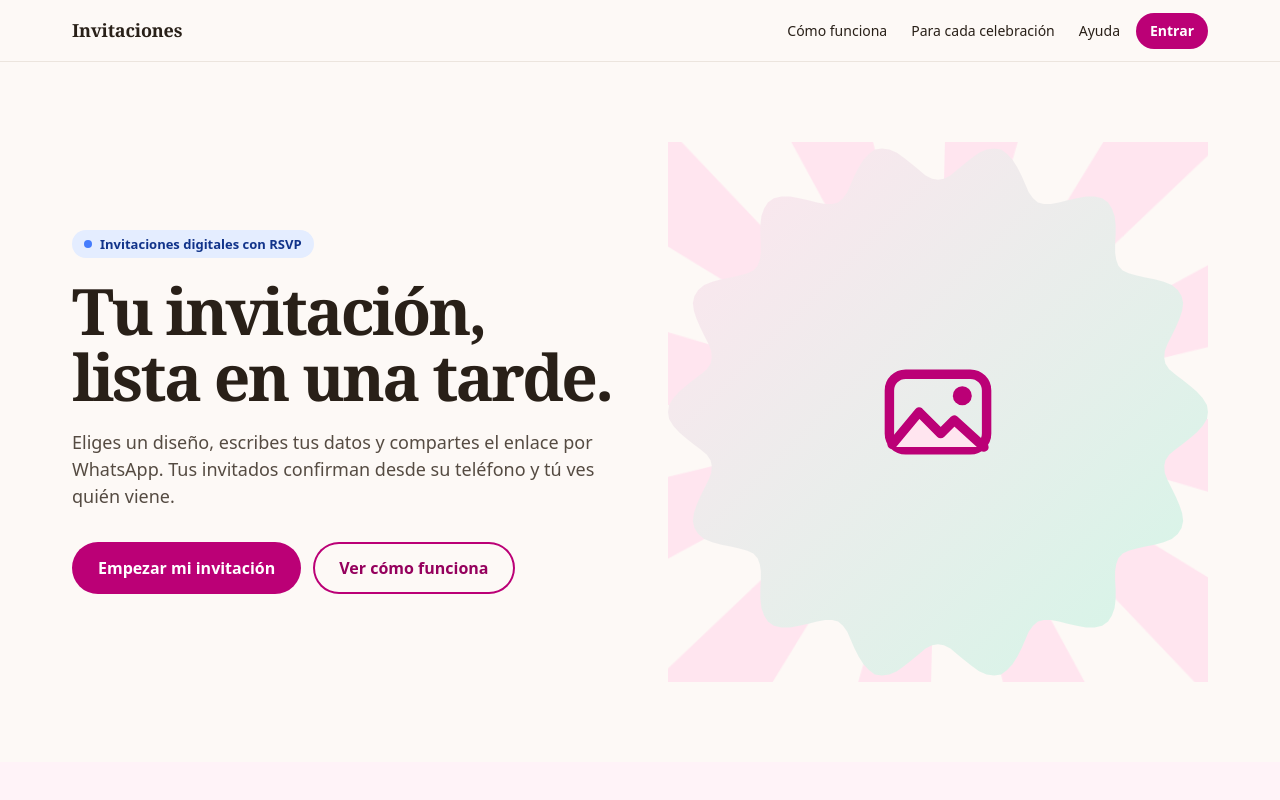
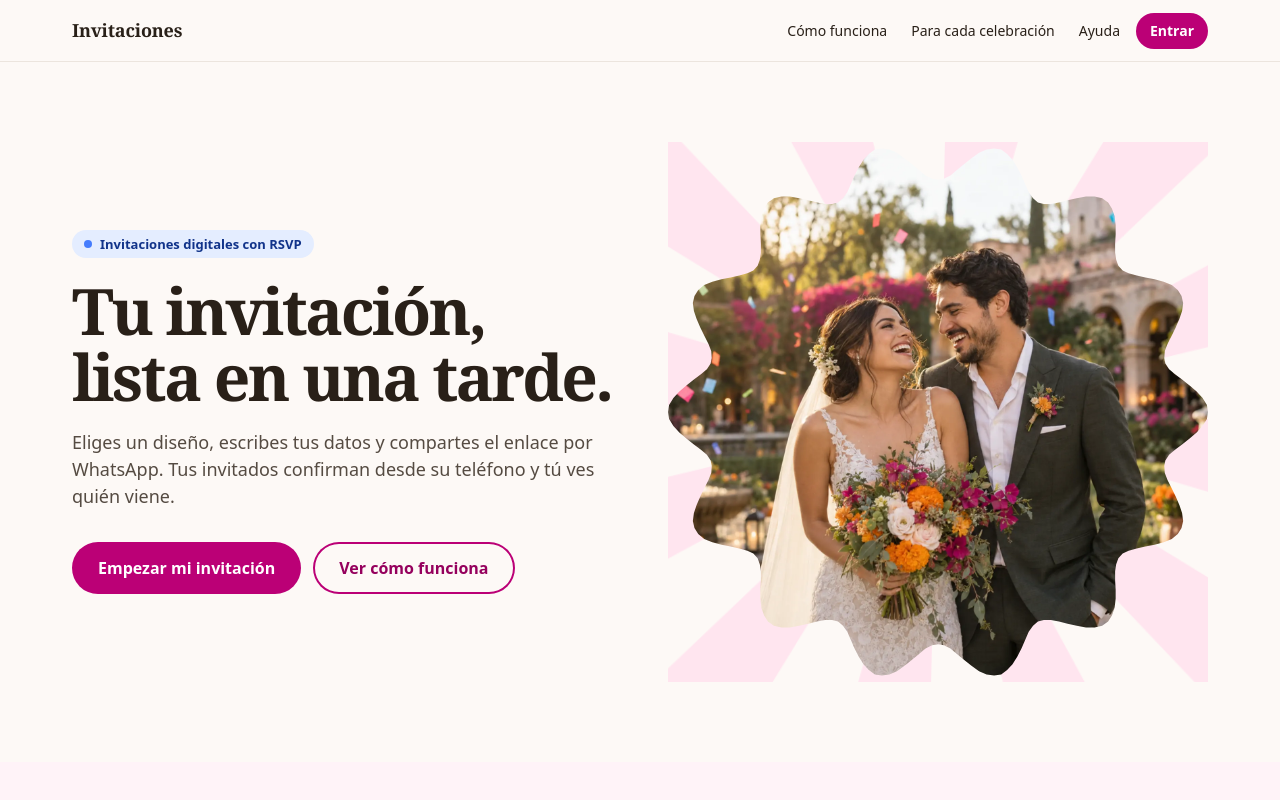
Before and after one commit to DvDavs/RSVP-Lino-y-Sello, a Next.js app in the folder frontend/apps/web/: page / in a window 1280 px wide. Shown: the top 800 px of the page. Built offline with nearby package versions, Linux system fonts and the light colour scheme; a web font is replaced by a local one.

Commit message:
feat(web): add landing hero image

```diff
--- a/frontend/apps/web/components/sitio/Hero.tsx
+++ b/frontend/apps/web/components/sitio/Hero.tsx
@@ -45,7 +45,7 @@ export function Hero() {
             points={14}
             amplitude={3.5}
             ratio="1 / 1"
-            imageId="landing-hero"
+            src="/imagenes/landing-hero.webp"
             alt={es_MX.sitio.hero.fotoPendiente}
             className="mx-auto w-[86%]"
           />
```
Also changed, not shown: frontend/apps/web/public/imagenes/landing-hero.webp (added), 1 other file (tests, documents, lock files or other folders).
